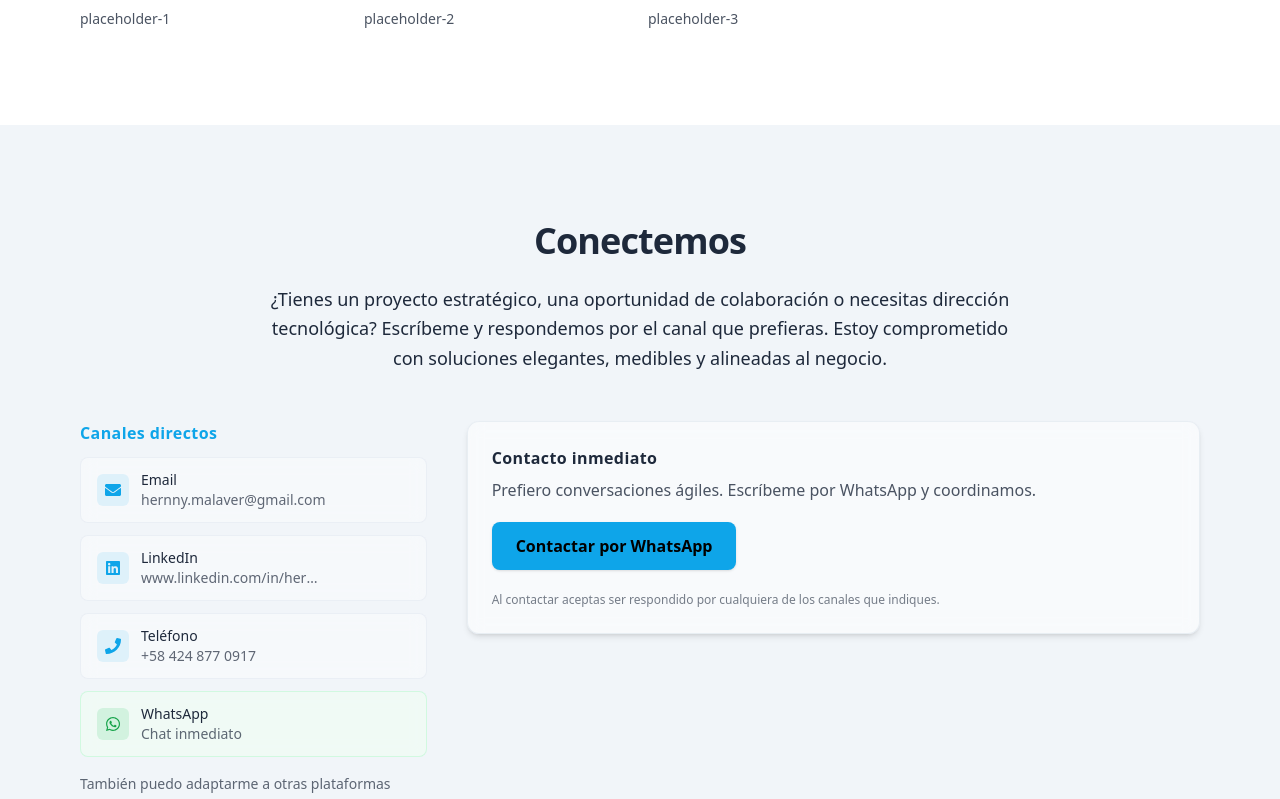
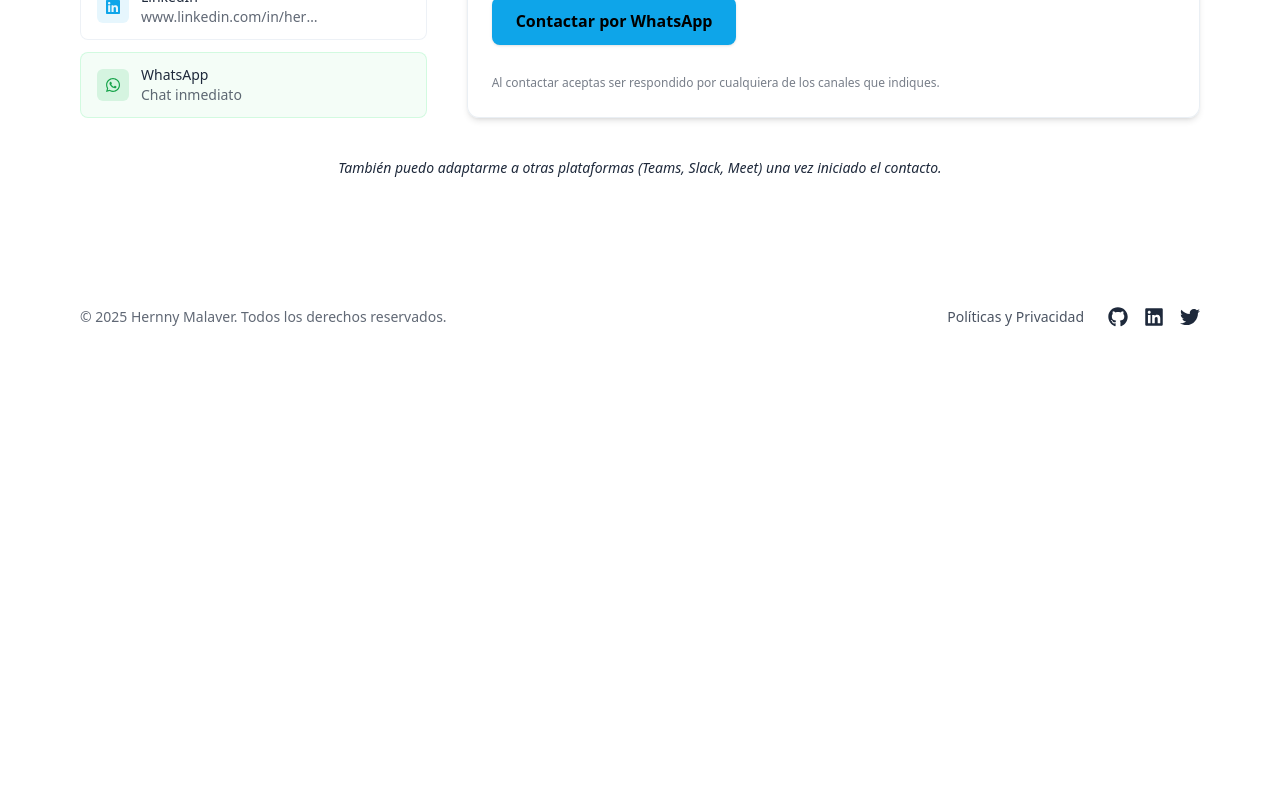
Before and after one commit to Hernny/Portfolio, a Next.js app: page / in a window 1280 px wide. Shown: the part 7020-7819 px from the top of the page. After the commit the page ends 7379 px from the top, so only its background shows below. Built offline with nearby package versions, Linux system fonts and the light colour scheme; no server answers.

Commit message:
correccion de espacios y ocultado de galeria.

```diff
--- a/components/contact/ContactSection.tsx
+++ b/components/contact/ContactSection.tsx
@@ -28,11 +28,10 @@ export function ContactSection() {
           respondemos por el canal que prefieras. Estoy comprometido con soluciones elegantes, medibles y alineadas al negocio.
         </motion.p>
       </div>
-      <div className="grid lg:grid-cols-3 gap-6 md:gap-10">
+      <div className="grid lg:grid-cols-3 gap-6 md:gap-10 items-stretch">
         {/* Contact channels */}
-        <SlideInOut className="space-y-3 md:space-y-4 lg:col-span-1" index={0} amount={0.25}>
+        <SlideInOut className="space-y-3 md:space-y-4 lg:col-span-1 h-full" index={0} amount={0.25}>
           <div className="text-left">
-            <h3 className="font-semibold tracking-wide mb-2 md:mb-3 text-primary">Canales directos</h3>
             <ul className="space-y-2.5 md:space-y-3">
               <li>
                 <a href={`mailto:${profile.email}`} className="group flex items-center gap-3 rounded-lg border border-slate-200/60 dark:border-white/10 hover:border-primary/60 px-4 py-3 bg-white/40 dark:bg-white/5 backdrop-blur transition">
@@ -56,7 +55,7 @@ export function ContactSection() {
                   </div>
                 </a>
               </li>
-              <li>
+              {/* <li>
                 <a href={`tel:${profile.phone.replace(/\s+/g, '')}`} className="group flex items-center gap-3 rounded-lg border border-slate-200/60 dark:border-white/10 hover:border-primary/60 px-4 py-3 bg-white/40 dark:bg-white/5 backdrop-blur transition">
                   <span className="p-2 rounded-md bg-primary/10 text-primary group-hover:bg-primary group-hover:text-black transition">
                     <FaPhone />
@@ -66,7 +65,7 @@ export function ContactSection() {
                     <p className="opacity-70">{profile.phone}</p>
                   </div>
                 </a>
-              </li>
+              </li> */}
               <li>
                 {/* WhatsApp link using wa.me (remove + and spaces) with preset message */}
                 {(() => {
@@ -89,13 +88,10 @@ export function ContactSection() {
               </li>
             </ul>
           </div>
-          <div className="text-sm opacity-70 leading-relaxed">
-            También puedo adaptarme a otras plataformas (Teams, Slack, Meet) una vez iniciado el contacto.
-          </div>
         </SlideInOut>
         {/* CTA WhatsApp destacado (sin formulario) */}
-        <SlideInOut className="lg:col-span-2" index={1} amount={0.25}>
-          <div className="grid gap-4 md:gap-5 bg-white/50 dark:bg-white/5 backdrop-blur rounded-xl p-5 md:p-6 border border-slate-200/70 dark:border-white/10 shadow-md">
+        <SlideInOut className="lg:col-span-2 h-full" index={1} amount={0.25}>
+          <div className="h-full flex flex-col gap-4 md:gap-5 bg-white/50 dark:bg-white/5 backdrop-blur rounded-xl p-5 md:p-6 border border-slate-200/70 dark:border-white/10 shadow-md">
             <div className="space-y-2">
               <h3 className="font-semibold tracking-wide">Contacto inmediato</h3>
               <p className="opacity-80">Prefiero conversaciones ágiles. Escríbeme por WhatsApp y coordinamos.</p>
@@ -105,10 +101,19 @@ export function ContactSection() {
                 Contactar por WhatsApp
               </a>
             </div>
-            <p className="text-xs opacity-60 leading-relaxed">Al contactar aceptas ser respondido por cualquiera de los canales que indiques.</p>
+            <p className="text-xs opacity-60 leading-relaxed mt-auto">Al contactar aceptas ser respondido por cualquiera de los canales que indiques.</p>
           </div>
         </SlideInOut>
       </div>
+      <motion.p
+        className="mt-8 md:mt-10 text-center text-sm italic opacity-70"
+        initial={{ opacity: 0, y: 6 }}
+        whileInView={{ opacity: 1, y: 0 }}
+        viewport={{ once: true, amount: 0.6 }}
+        transition={{ duration: 0.35, ease: 'easeOut' }}
+      >
+        También puedo adaptarme a otras plataformas (Teams, Slack, Meet) una vez iniciado el contacto.
+      </motion.p>
     </section>
   );
 }
--- a/components/layout/Footer.tsx
+++ b/components/layout/Footer.tsx
@@ -3,7 +3,7 @@ import { FaGithub, FaLinkedin, FaTwitter } from 'react-icons/fa';
 
 export function Footer() {
   return (
-    <footer className="border-t border-white/10 mt-20">
+    <footer className="border-t border-white/10">
       <div className="container py-8 flex flex-col md:flex-row items-center gap-3 text-sm">
         <p className="opacity-70">© {new Date().getFullYear()} Hernny Malaver. Todos los derechos reservados.</p>
         <div className="ml-auto flex items-center gap-6">
--- a/pages/index.tsx
+++ b/pages/index.tsx
@@ -43,16 +43,17 @@ export default function HomePage() {
     <div className="w-full relative overflow-hidden bg-slate-100 dark:bg-slate-900">
       <Projects />
     </div>
-    <Gallery />
+    {/* <Gallery /> */}
     {false && (
       <div className="w-full relative overflow-hidden bg-slate-100 dark:bg-slate-900">
         {/* Scheduler oculto intencionalmente; se mantiene el código pero no se muestra */}
         {/* <Scheduler /> */}
       </div>
     )}
-    <div className="w-full relative overflow-hidden bg-slate-100 dark:bg-slate-900">
-      <ContactSection />
-    </div>
+    <ContactSection />
+    {/* <div className="w-full relative overflow-hidden bg-slate-100 dark:bg-slate-900">
+
+    </div> */}
   </Layout>
   );
 }
```
Also changed, not shown: 1 other file (tests, documents, lock files or other folders).
